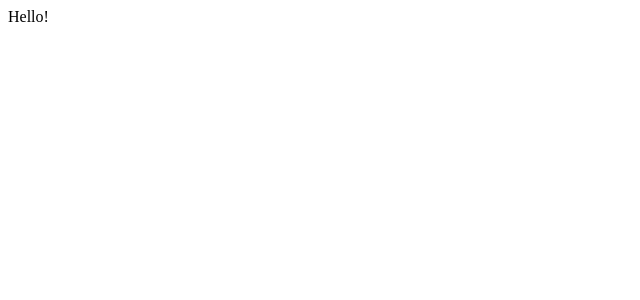
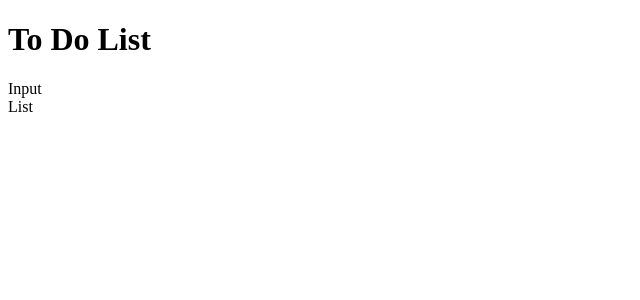
Before and after one commit to daewoongBang/react-jotai-study, a React (Create React App) app: page / in a window 1280 px wide. Shown: the top 300 px of the page, without its empty margins (0-640 px from the left). Built offline with nearby package versions, Linux system fonts and the light colour scheme.

Commit message:
Add Layout

```diff
--- a/package.json
+++ b/package.json
@@ -13,6 +13,7 @@
     "react": "^19.0.0",
     "react-dom": "^19.0.0",
     "react-scripts": "5.0.1",
+    "styled-components": "^6.1.14",
     "typescript": "^4.4.2",
     "web-vitals": "^2.1.0"
   },
--- a/src/App.tsx
+++ b/src/App.tsx
@@ -1,7 +1,17 @@
 import React from 'react';
+import ToDo from 'pages/ToDo';
+import { createGlobalStyle } from 'styled-components';
+
+const GlobalStyle = createGlobalStyle``;
 
 function App() {
-  return <div>Hello!</div>;
+  return (
+    <>
+      <GlobalStyle />
+
+      <ToDo />
+    </>
+  );
 }
 
 export default App;
--- /dev/null
+++ b/src/components/todo/Input.tsx
@@ -0,0 +1,5 @@
+const ToDoInput = () => {
+  return <div>Input</div>;
+};
+
+export default ToDoInput;
--- /dev/null
+++ b/src/components/todo/List.tsx
@@ -0,0 +1,5 @@
+const ToDoList = () => {
+  return <div>List</div>;
+};
+
+export default ToDoList;
--- /dev/null
+++ b/src/pages/ToDo.tsx
@@ -0,0 +1,16 @@
+import ToDoInput from 'components/todo/Input';
+import ToDoList from 'components/todo/List';
+
+const ToDoPage = () => {
+  return (
+    <div>
+      <h1>To Do List</h1>
+
+      <ToDoInput />
+
+      <ToDoList />
+    </div>
+  );
+};
+
+export default ToDoPage;
```
Also changed, not shown: src/components/todo/Item.tsx (added, +9 -0 lines), tsconfig.json (+4 -9 lines), 1 other file (tests, documents, lock files or other folders).
